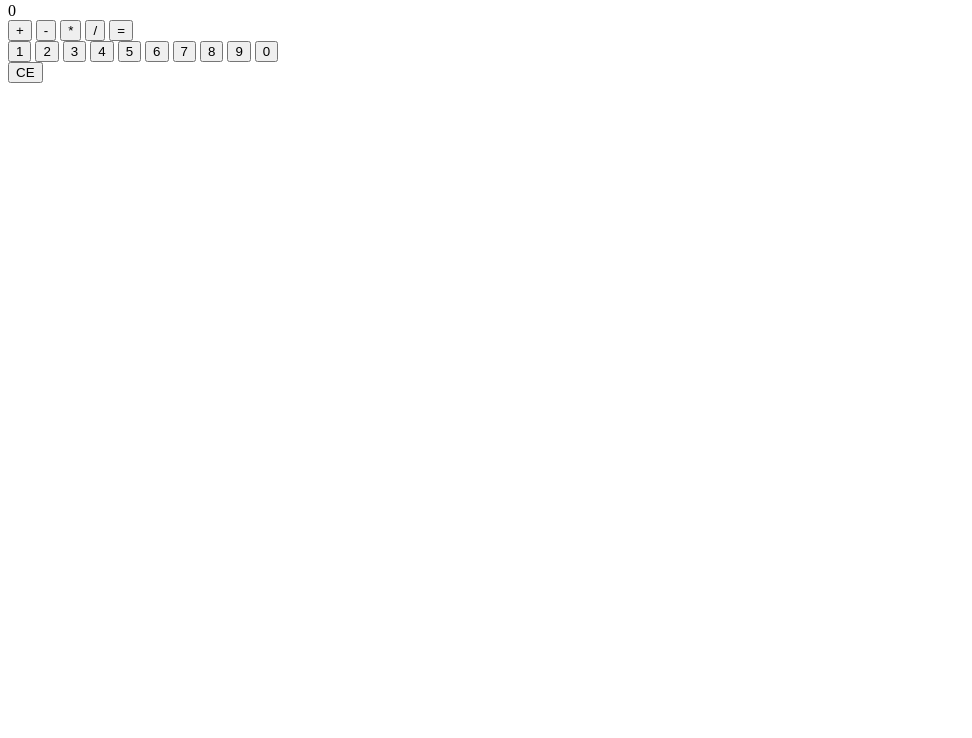
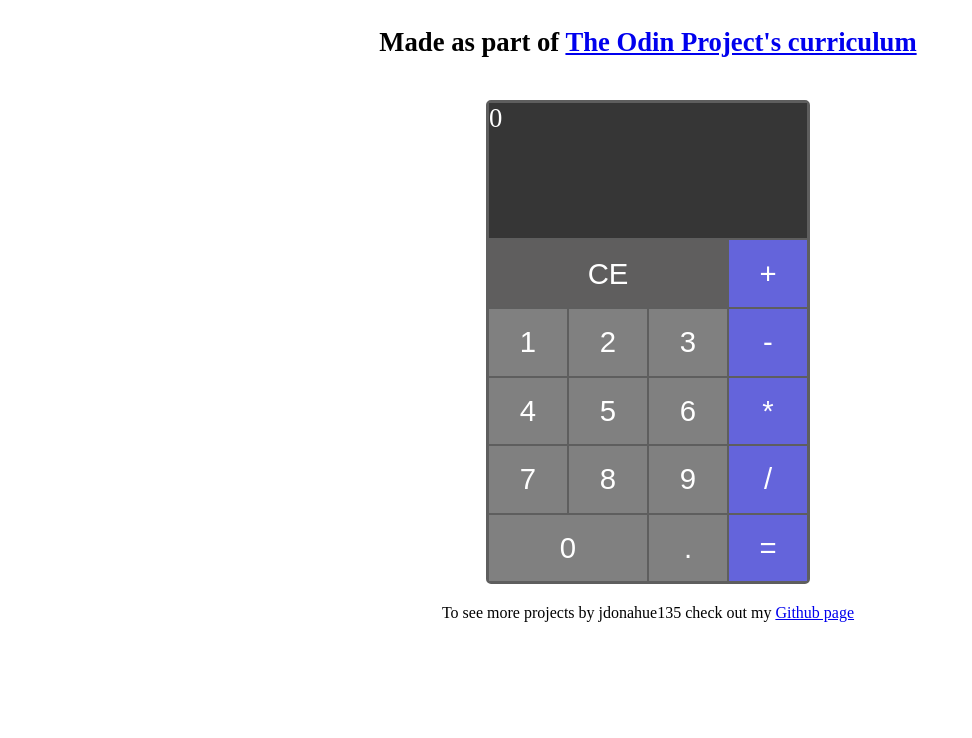
Before and after one commit to jdonahue135/calculator, a plain HTML site: page index.html in a window 1280 px wide. Shown: the part 78-816 px from the top of the page, without its empty margins (0-972 px from the left). Drawn offline with Linux system fonts and the light colour scheme.

Commit message:
update styles

```diff
--- a/css/styles.css
+++ b/css/styles.css
@@ -0,0 +1,100 @@
+body {
+    font-size: 18pt;
+    height: 100vh;
+    width: 100vw;
+}
+
+h1 {
+    margin: auto;
+    text-align: center;
+    padding-bottom: 20px;
+}
+
+h2 {
+    font-size: 20pt;
+    text-align: center;
+    padding-bottom: 20px;
+}
+
+input {
+    color: white;
+    font-size: 22pt;
+}
+
+.calculator {
+    margin: auto;
+    width: 25%;
+    height: 60%;
+    display: grid;
+    grid-template-areas: "display display display display"
+    "display display display display"
+    "clear clear clear operator"
+    "number number number operator"
+    "number number number operator"
+    "number number number operator"
+    "zero zero decimal operator";
+    grid-template-columns: repeat(4, 1fr);
+    grid-template-rows: repeat(7, 1fr);
+    border: 2px solid rgb(94, 94, 94);
+    border-radius: 5px;
+}
+
+.display {
+    grid-area: display;
+    background-color: rgb(54, 54, 54);
+    color: white;
+    border: 1px solid rgb(94, 94, 94);
+    font-size: 20pt;
+}
+
+.clear {
+    grid-area: clear;
+    background-color: rgb(95, 94, 94);
+    border: 1px solid rgb(94, 94, 94);
+}
+
+.operator-container {
+    display: grid;
+    grid-template-columns: 1, 1fr;
+    grid-template-rows: repeat(5, 1fr);
+    grid-area: operator;
+    background-color: rgb(100, 100, 219);
+}
+
+.operator {
+    border: 1px solid rgb(94, 94, 94);
+    background-color: rgb(100, 100, 219);
+}
+
+.number-container {
+    display: grid;
+    grid-template-columns: repeat(3, 1fr);
+    grid-template-rows: repeat(3, 1fr);
+    grid-area: number;
+    background-color: grey;
+}
+
+.number {
+    border: 1px solid rgb(94, 94, 94);
+    background-color: grey;
+}
+
+.zero {
+    grid-area: zero;
+    border: 1px solid rgb(94, 94, 94);
+    background-color: grey;
+    display: grid;
+    grid-template-rows: 1, 1fr;
+}
+
+.decimal {
+    grid-area: decimal;
+    border: 1px solid rgb(94, 94, 94);
+    background-color: grey;
+}
+
+footer {
+    font-size: 12pt;
+    padding-top: 20px;
+    text-align: center;
+}
--- a/index.html
+++ b/index.html
@@ -2,24 +2,24 @@
 <html lang="en">
     <head>
         <meta charset="UTF-8">
-        <meta name="viewport" content="width=device-width, initial-scale=1.0">
+        <meta name="viewport" content="height=device-height, initial-scale=1.0">
         <title>Calculator</title>
         <link rel="stylesheet" type="text/css" href="css/styles.css">
     </head>
     <body>
-        <h1>Calculator</h1>
+        <h1>Jdonahue135's Calculator</h1>
+        <h2>Made as part of <a href="https://www.theodinproject.com/courses/web-development-101/lessons/calculator">The Odin Project's curriculum</a></h2>
         <div class="calculator">
-            <div class="display">
-                <div id="display">0</div>
-            </div>
-            <div class="operators">
+            <div class="display">0</div>
+            <div class="operator-container">
                 <input class ="operator" value="+" type="submit" id="plus">
                 <input class ="operator" value="-" type="submit" id="minus">
                 <input class ="operator" value="*" type="submit" id="times">
                 <input class ="operator" value="/" type="submit" id="divided-by">
                 <input class ="operator" value="=" type="submit" id="equals">
             </div>
-            <div class="numbers">
+            <input class="clear" value="CE" type="submit">
+            <div class="number-container">
                 <input class="number" value="1" type="submit">
                 <input class="number" value="2" type="submit">
                 <input class="number" value="3" type="submit">
@@ -29,10 +29,11 @@
                 <input class="number" value="7" type="submit">
                 <input class="number" value="8" type="submit">
                 <input class="number" value="9" type="submit">
-                <input class="number" value="0" type="submit">
             </div>
-            <input class="clear" value="CE" type="submit">
+            <input class="zero" value="0" type="submit">
+            <input class="decimal" value="." type="submit">
         </div>
+    <footer>To see more projects by jdonahue135 check out my <a href="https://github.com/jdonahue135">Github page</a></footer>
     </body>
     <script src="calculator.js"></script>
 </html>
```
